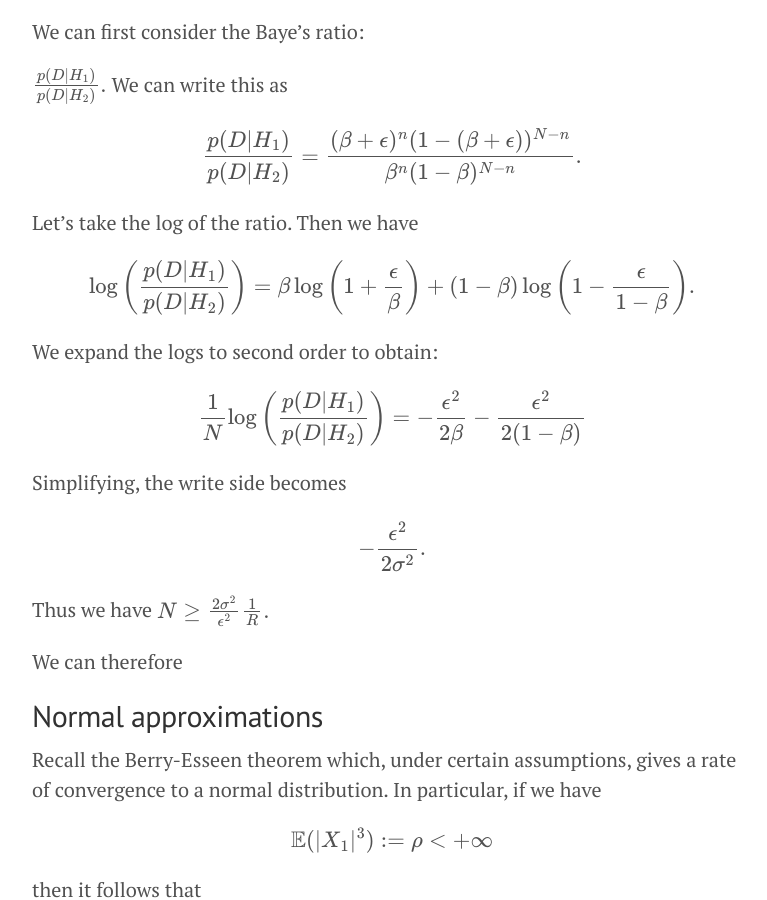
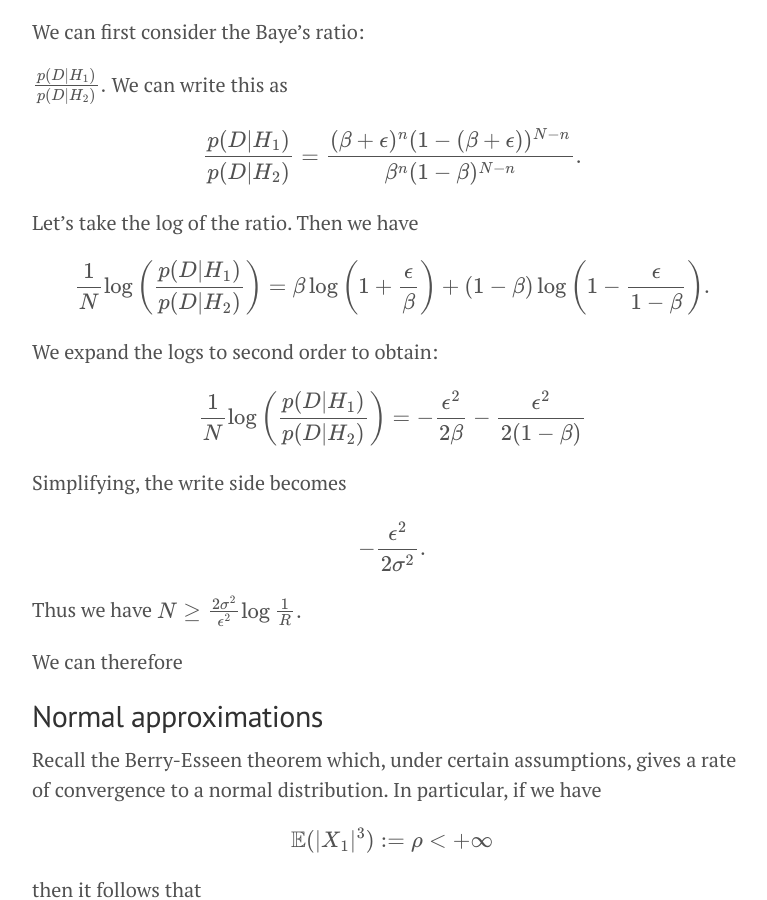
Before and after one commit to doriang102/doriang102.github.io, a Jekyll site: the page built from _posts/2017-06-10-hypothesis-testing-part-2-in-progress.md, in a window 1280 px wide and 900 px high, scrolled down 5939 px. Shown: the whole window, without its empty margins (248-1015 px from the left). Built offline with Jekyll 4.4.1, drawn with Linux system fonts in a browser that asks for light colours; our own code applies the rules of GitHub Pages for plain Markdown files; formulas are drawn with MathJax 3.

Commit message:
Update 2017-06-10-hypothesis-testing-part-2-in-progress.md

```diff
--- a/_posts/2017-06-10-hypothesis-testing-part-2-in-progress.md
+++ b/_posts/2017-06-10-hypothesis-testing-part-2-in-progress.md
@@ -172,7 +172,7 @@ $$ \frac{p(D \lvert H_1)}{p(D \lvert H_2)} = \frac{(\beta+\epsilon)^n (1- (\beta
 Let's take the log of the ratio. Then we have
 
 
-$$ \log \left(\frac{p(D \lvert H_1)}{p(D \lvert H_2)}\right) = \beta \log \left(1+ \frac{\epsilon}{\beta}\right) + (1-\beta) \log \left ( 1 - \frac{\epsilon}{1-\beta}\right).$$
+$$\frac{1}{N} \log \left(\frac{p(D \lvert H_1)}{p(D \lvert H_2)}\right) = \beta \log \left(1+ \frac{\epsilon}{\beta}\right) + (1-\beta) \log \left ( 1 - \frac{\epsilon}{1-\beta}\right).$$
 
 We expand the logs to second order to obtain:
 
@@ -184,7 +184,7 @@ Simplifying, the write side becomes
  $$-\frac{\epsilon^2}{2\sigma^2}.$$
 
 Thus we have
-$$ N \geq \frac{2\sigma^2}{\epsilon^2} \frac{1}{R}.$$
+$$ N \geq \frac{2\sigma^2}{\epsilon^2} \log \frac{1}{R}.$$
 
 
 We can therefore
```
